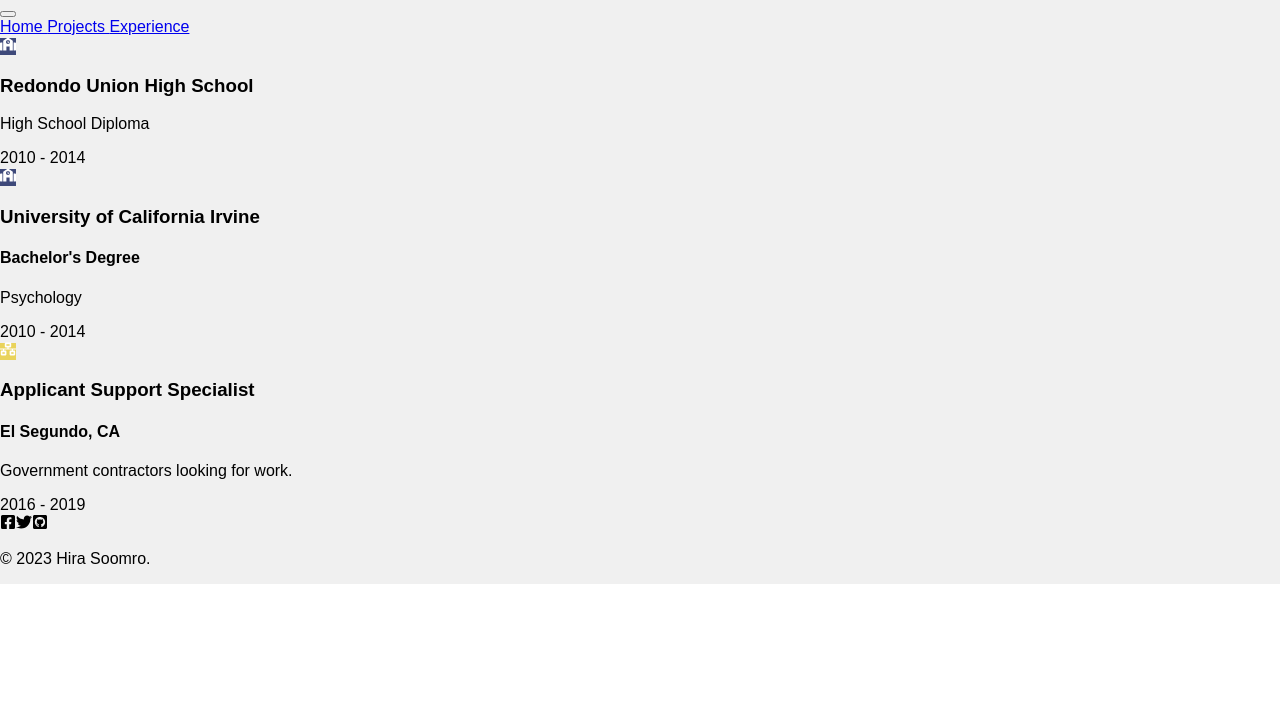
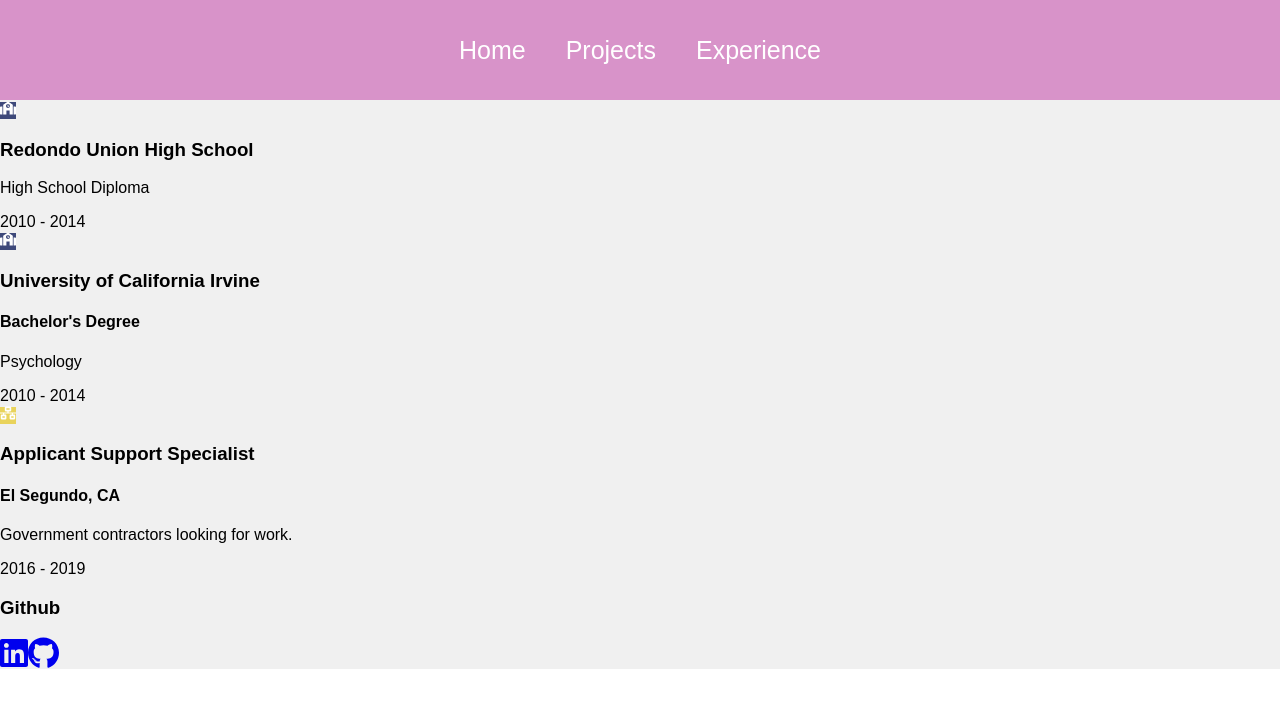
Before and after one commit to hirasoomroo/reactportfolio, a React (Create React App) app in the folder Professionalportfolio/: page /experience in a window 1280 px wide. Shown: the top 708 px of the page. Built offline with nearby package versions, Linux system fonts and the light colour scheme.

Commit message:
adding social media

```diff
--- a/Professionalportfolio/src/components/Footer.js
+++ b/Professionalportfolio/src/components/Footer.js
@@ -1,19 +1,23 @@
+import { FontAwesomeIcon } from "@fortawesome/react-fontawesome";
+import {
+  faGithub,
+  faLinkedin,
+
+} from "@fortawesome/free-brands-svg-icons";
 import React from "react";
 
 
-import {FaFacebookSquare} from 'react-icons/fa'
-import {FaTwitter} from 'react-icons/fa'
-import {FaGithubSquare} from 'react-icons/fa'
-
 function Footer() {
   return (
-      <div className="footer">
-        <div className="socialMedia">
-          <FaFacebookSquare/>
-          <FaTwitter/>
-          <FaGithubSquare/>
-        </div>
-        <p> &copy; 2023 Hira Soomro.</p>
+    <div class="footer">
+      <h3>Github</h3>
+      <a href="https://www.linkedin.com/in/hira-soomro-3b9669249/"
+        className="Linkedin social">
+        <FontAwesomeIcon icon={faLinkedin} size="2x" />
+      </a>
+      <a href="https://github.com/hirasoomroo" className="github social">
+        <FontAwesomeIcon icon={faGithub} size="2x" />
+      </a>
 </div>
   );
 }
--- a/Professionalportfolio/src/components/Navbar.js
+++ b/Professionalportfolio/src/components/Navbar.js
@@ -1,6 +1,6 @@
 import React, { useEffect, useState } from "react";
 import { Link, useLocation } from "react-router-dom";
-
+import "../styles/navbar.css";
 
 
 function Navbar() {
--- a/Professionalportfolio/src/components/ProjectItem.js
+++ b/Professionalportfolio/src/components/ProjectItem.js
@@ -10,8 +10,8 @@ function ProjectItem({ image, name, id }) {
         navigate("/project/" + id);
       }}
     >
-      <div style={{ backgroundImage: `url(${image})` }} className="bgImage" />
-      <img src = {image} className= "projectImage"></img>
+
+      <img src = {image} className= "projectImage" ></img>
       <h1> {name} </h1>
     </div>
   );
--- a/Professionalportfolio/src/styles/footer.css
+++ b/Professionalportfolio/src/styles/footer.css
@@ -9,20 +9,3 @@
     padding-top: 10px;
     margin-top: 200px;
   }
-
-  .socialMedia svg {
-    color: white;
-    margin: 20px;
-    font-size: 70px;
-    cursor: pointer;
-  }
-
-  .footer p {
-    color: white;
-  }
-
-  @media only screen and (max-width: 600px) {
-    .footer svg {
-      font-size: 50px;
-    }
-  }
--- a/Professionalportfolio/src/styles/navbar.css
+++ b/Professionalportfolio/src/styles/navbar.css
@@ -1,7 +1,7 @@
 .navbar {
   width: 100%;
   height: 100px;
-    background: #21325e;
+  background: #d893c9;
 }
 
 .links {
```
Also changed, not shown: Professionalportfolio/package.json (+9 -1 lines), 2 other files (tests, documents, lock files or other folders). Lines whose indentation alone changed are shown as unchanged.
